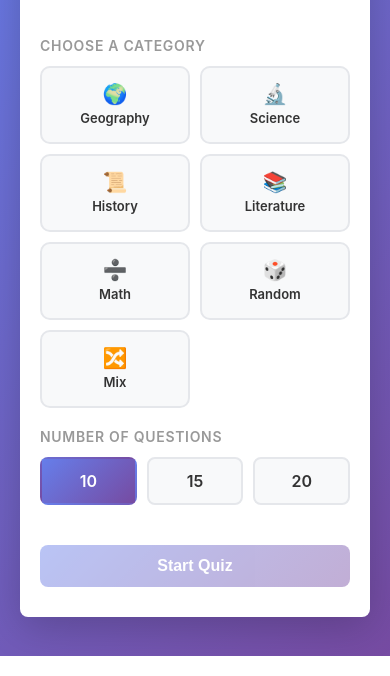
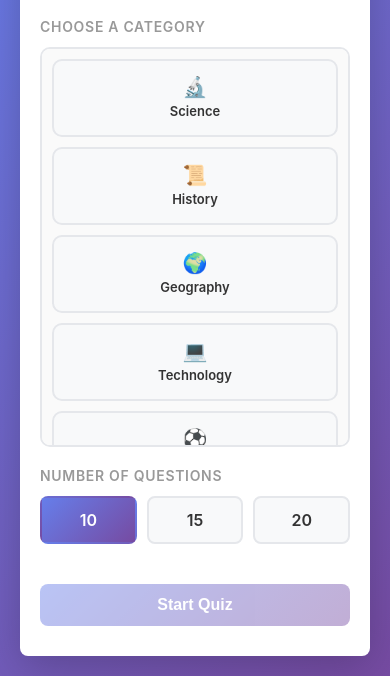
Before and after one commit to comedycoal/homework-claude-quizify, a plain HTML site: page index.html in a window 390 px wide. Shown: the part 188-864 px from the top of the page. Drawn offline with Linux system fonts and the light colour scheme.

Commit message:
Add categories

```diff
--- a/index.html
+++ b/index.html
@@ -15,35 +15,8 @@
 
       <div class="category-section">
         <h3 class="section-label">Choose a Category</h3>
-        <div class="category-grid">
-          <button class="category-card" data-category="Geography">
-            <span class="category-icon">🌍</span>
-            <span class="category-name">Geography</span>
-          </button>
-          <button class="category-card" data-category="Science">
-            <span class="category-icon">🔬</span>
-            <span class="category-name">Science</span>
-          </button>
-          <button class="category-card" data-category="History">
-            <span class="category-icon">📜</span>
-            <span class="category-name">History</span>
-          </button>
-          <button class="category-card" data-category="Literature">
-            <span class="category-icon">📚</span>
-            <span class="category-name">Literature</span>
-          </button>
-          <button class="category-card" data-category="Math">
-            <span class="category-icon">➗</span>
-            <span class="category-name">Math</span>
-          </button>
-          <button class="category-card" data-category="Random">
-            <span class="category-icon">🎲</span>
-            <span class="category-name">Random</span>
-          </button>
-          <button class="category-card" data-category="Mix">
-            <span class="category-icon">🔀</span>
-            <span class="category-name">Mix</span>
-          </button>
+        <div class="category-scroll">
+          <div class="category-list" id="categoryList"></div>
         </div>
       </div>
 
--- a/script.js
+++ b/script.js
@@ -11,7 +11,8 @@ const game = {
   answers: [],
   quizQuestions: [],
   selectedCategory: null,
-  selectedCount: 10
+  selectedCount: 10,
+  categories: []
 };
 
 const TOTAL_TIME_PER_QUESTION = 15;
@@ -36,18 +37,40 @@ const scoreDisplay = document.getElementById('score');
 const streakDisplay = document.getElementById('streak');
 const questionNumber = document.getElementById('questionNumber');
 const totalQuestions = document.getElementById('totalQuestions');
-const categoryCards = document.querySelectorAll('.category-card');
+const categoryList = document.getElementById('categoryList');
 const countBtns = document.querySelectorAll('.count-btn');
 
-// Initialize event listeners
-categoryCards.forEach(card => {
-  card.addEventListener('click', () => {
-    categoryCards.forEach(c => c.classList.remove('selected'));
-    card.classList.add('selected');
-    game.selectedCategory = card.dataset.category;
-    startButton.disabled = false;
+// Load categories and initialize
+async function initializeCategories() {
+  try {
+    const response = await fetch('data/categories.json');
+    const categories = await response.json();
+    game.categories = categories;
+    renderCategories();
+  } catch (error) {
+    console.error('Error loading categories:', error);
+  }
+}
+
+function renderCategories() {
+  categoryList.innerHTML = '';
+  game.categories.forEach(category => {
+    const button = document.createElement('button');
+    button.className = 'category-card';
+    button.dataset.category = category.name;
+    button.innerHTML = `
+      <span class="category-icon">${category.icon}</span>
+      <span class="category-name">${category.name}</span>
+    `;
+    button.addEventListener('click', () => {
+      document.querySelectorAll('.category-card').forEach(c => c.classList.remove('selected'));
+      button.classList.add('selected');
+      game.selectedCategory = category.name;
+      startButton.disabled = false;
+    });
+    categoryList.appendChild(button);
   });
-});
+}
 
 countBtns.forEach(btn => {
   btn.addEventListener('click', () => {
@@ -67,7 +90,7 @@ playerNameInput.addEventListener('keypress', (e) => {
 });
 
 function goToStart() {
-  categoryCards.forEach(c => c.classList.remove('selected'));
+  document.querySelectorAll('.category-card').forEach(c => c.classList.remove('selected'));
   game.selectedCategory = null;
   startButton.disabled = true;
   playerNameInput.value = '';
@@ -83,19 +106,27 @@ function startQuiz() {
   game.startTime = Date.now();
   updateStreakDisplay();
 
-  // Determine which questions to use based on selected category
-  const allCategories = ['Geography', 'Science', 'History', 'Literature', 'Math'];
+  // Build list of available categories that have questions
+  const availableCategories = ['Geography', 'Science', 'History', 'Literature', 'Mathematics'];
   let categoryName = game.selectedCategory;
 
+  // Map category names if needed (e.g., Mathematics -> Math)
+  const categoryNameMap = {
+    'Mathematics': 'Math'
+  };
+
   if (categoryName === 'Random') {
-    categoryName = allCategories[Math.floor(Math.random() * allCategories.length)];
+    categoryName = availableCategories[Math.floor(Math.random() * availableCategories.length)];
   }
+
+  // Apply mapping for database lookup
+  const dbCategoryName = categoryNameMap[categoryName] || categoryName;
 
   let pool;
   if (categoryName === 'Mix') {
     pool = [...questions];
   } else {
-    pool = questions.filter(q => q.category === categoryName);
+    pool = questions.filter(q => q.category === dbCategoryName);
   }
 
   // Sort by difficulty, shuffle within difficulty groups
@@ -380,5 +411,6 @@ function displayLeaderboard() {
 }
 
 // Initialize on page load
+initializeCategories();
 showScreen('start');
 displayLeaderboard();
--- a/styles.css
+++ b/styles.css
@@ -505,10 +505,37 @@ body {
   margin-bottom: 12px;
 }
 
-.category-grid {
+.category-scroll {
+  overflow-y: auto;
+  max-height: 320px;
+  border: 2px solid #e5e7eb;
+  border-radius: 10px;
+  padding: 10px;
+  background: #fafafa;
+}
+
+.category-list {
   display: grid;
-  grid-template-columns: repeat(3, 1fr);
+  grid-template-columns: repeat(2, 1fr);
   gap: 10px;
+}
+
+.category-scroll::-webkit-scrollbar {
+  width: 8px;
+}
+
+.category-scroll::-webkit-scrollbar-track {
+  background: #f0f0f0;
+  border-radius: 10px;
+}
+
+.category-scroll::-webkit-scrollbar-thumb {
+  background: #ccc;
+  border-radius: 10px;
+}
+
+.category-scroll::-webkit-scrollbar-thumb:hover {
+  background: #999;
 }
 
 .category-card {
@@ -638,8 +665,12 @@ body {
     font-size: 28px;
   }
 
-  .category-grid {
-    grid-template-columns: repeat(2, 1fr);
+  .category-list {
+    grid-template-columns: repeat(1, 1fr);
+  }
+
+  .category-scroll {
+    max-height: 400px;
   }
 
   .category-icon {
```
